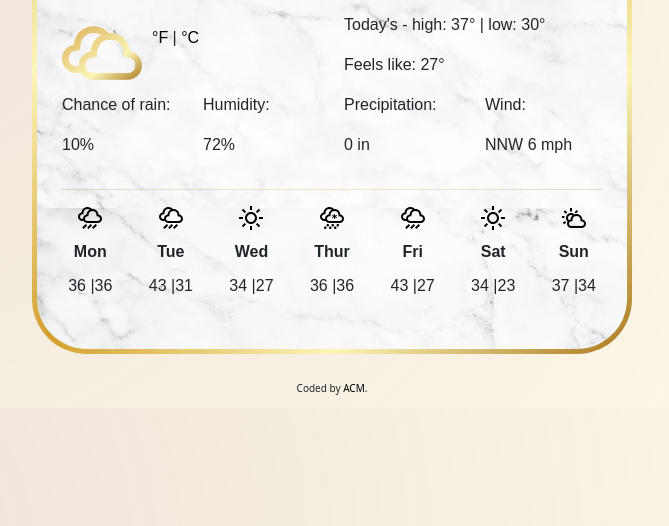
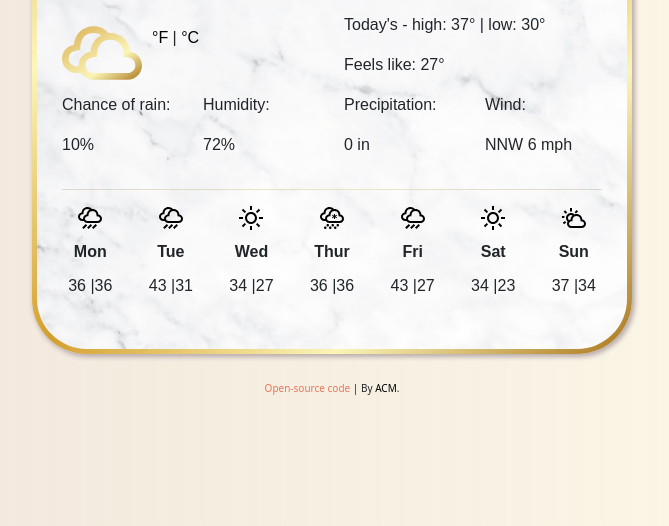
Before and after one commit to aileenchany/My-Github-Desktop-Repository, a website built with Parcel: page index.html in a window 1280 px wide. Shown: the part 274-800 px from the top of the page, without its empty margins (308-977 px from the left). Built offline with nearby package versions, Linux system fonts and the light colour scheme; no server answers.

Commit message:
corrected month and css details
Corrected the month by adding +1 to JS. Corrected background gradient, background-size:cover, and added link to GitHub repository in HTML file.

```diff
--- a/index.html
+++ b/index.html
@@ -306,7 +306,13 @@
     <div class="col">
       <footer>
         <span id="coded-by"
-          >Coded by
+          ><a
+            href="https://github.com/aileenchany/weather-app"
+            target="_blank"
+            id="github-link"
+            >Open-source code</a
+          >
+          | By
           <a
             href="https://www.linkedin.com/in/aileen-chanmiranda/"
             target="_blank"
--- a/src/index.js
+++ b/src/index.js
@@ -11,7 +11,7 @@ let days = [
   "Saturday"
 ];
 
-let month = now.getMonth();
+let month = now.getMonth() + 1;
 let date = now.getDate();
 
 let hour = now.getHours();
--- a/src/styles.css
+++ b/src/styles.css
@@ -1,11 +1,10 @@
 /*  ---------- Base CSS  ----------  */
 body {
-  background: radial-gradient(
-    circle at 10% 20%,
+  background: linear-gradient(
+    to right,
     rgba(222, 196, 176, 0.46) 0.1%,
     rgba(246, 230, 172, 0.28) 90.1%
   );
-  display: center;
 }
 
 div.container {
@@ -19,16 +18,16 @@ div.container {
   );
   background-repeat: no-repeat;
   font-family: Arial, Helvetica, sans-serif;
-
   border-radius: 55px;
   margin: 60px auto 20px auto;
   padding: 5px;
   max-width: 600px;
+  box-shadow: 2px 2px 5px 1px rgb(185, 172, 172);
 }
 
 .weather-app {
   background: url("../img/marble-texture.png");
-  background-position: middle;
+  background-size: cover;
   padding: 25px;
   border-radius: 50px;
 }
@@ -134,7 +133,7 @@ a {
 }
 a:hover,
 #coder-link:hover {
-  color: #65605e;
+  color: #e6775c;
 }
 .current-temp,
 .current-icon {
@@ -148,6 +147,13 @@ a:hover,
 #coded-by {
   font-size: 10px;
 }
-#coder-link {
+#coder-link,
+#github-link {
   text-decoration: none;
 }
+#github-link {
+  color: #e6775c;
+}
+#github-link:hover {
+  color: #797675;
+}
```
Also changed, not shown: 1 other file.
